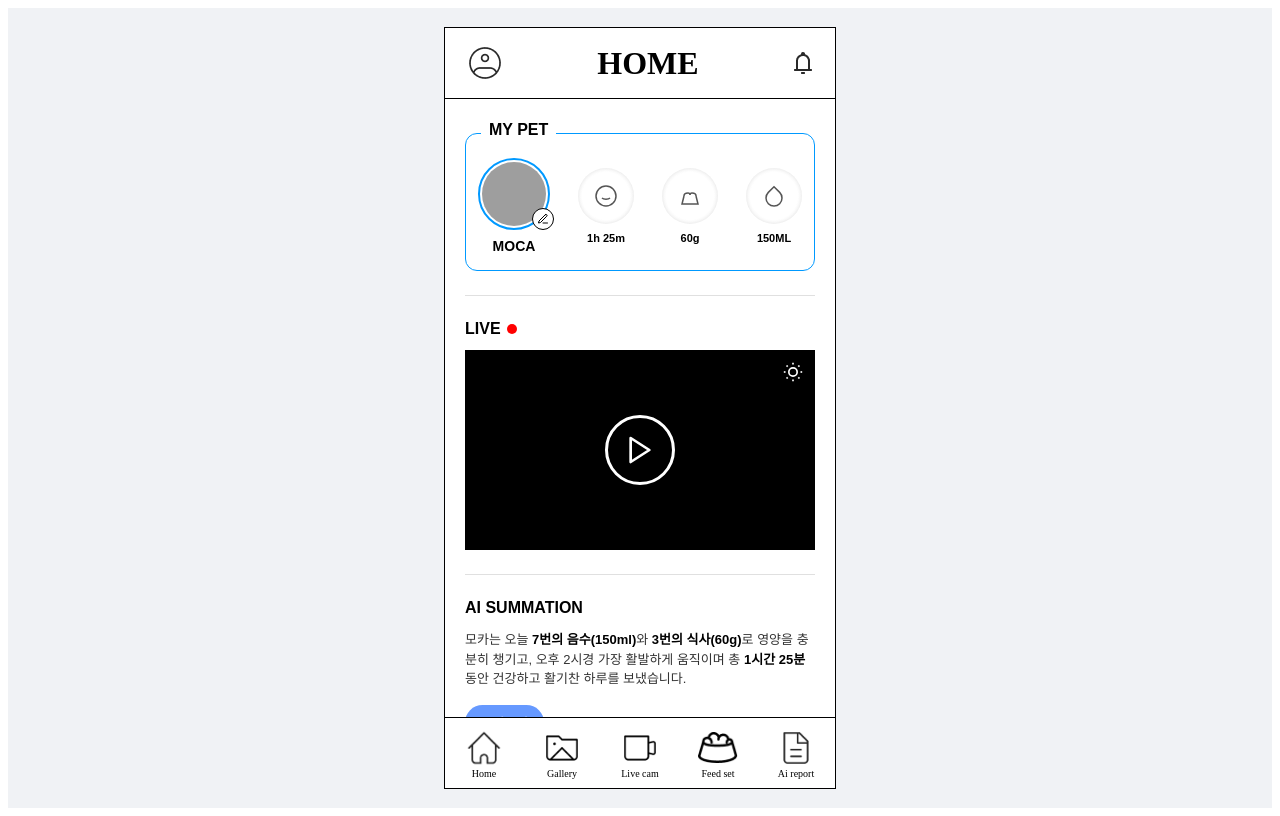
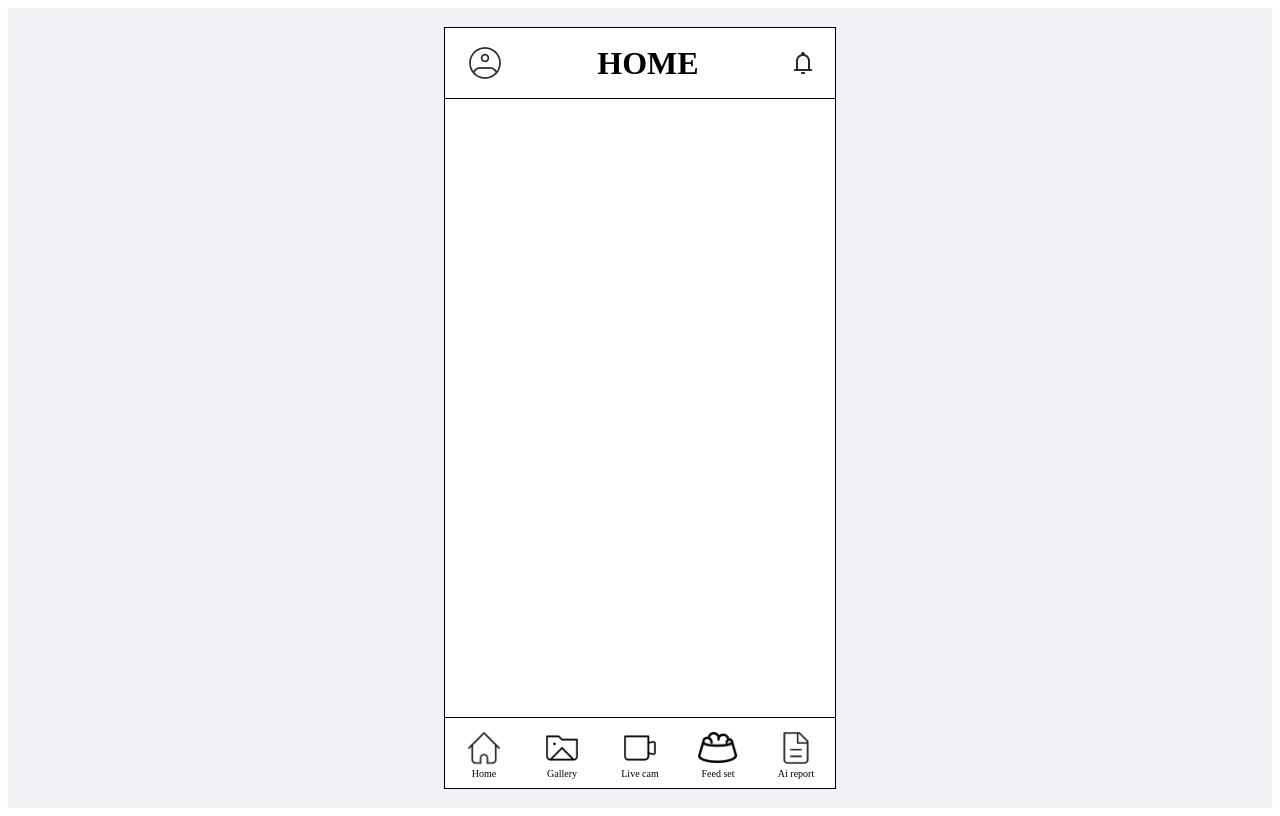
Before and after one commit to ganadiCare/FrontEnd, a React (Vite) app: page /main in a window 1280 px wide. Built offline with nearby package versions, Linux system fonts and the light colour scheme; grey boxes are pictures that could not be loaded; a web font is replaced by a local one.

Commit message:
2026.05.04

```diff
--- a/src/App.tsx
+++ b/src/App.tsx
@@ -30,7 +30,7 @@ function App() {
         <Routes>
           <Route path='/' element = {<StartScreen/>}></Route>
           <Route path='/login' element = {<LoginScreen/>}></Route>
-           <Route path='main' element = {<MainScreen/>}></Route>
+          <Route path='main' element = {<MainScreen/>}></Route>
         </Routes>
 
 
--- a/src/assets/MainScreen.tsx
+++ b/src/assets/MainScreen.tsx
@@ -19,117 +19,7 @@ const MainScreen: React.FC = () => {
         <Header/>
 
         {/* 스크롤 가능한 메인 콘텐츠 영역 */}
-        <main className="main-content">
 
-          {/* MY PET 섹션 */}
-          <section className="my-pet-section">
-            <div className="section-title-box">
-              <span className="box-title">MY PET</span>
-            </div>
-            <div className="my-pet-card">
-
-              {/* 프로필 이미지 & 이름 */}
-              <div className="pet-profile">
-                <div className="profile-img-wrapper">
-                  <img
-                    src="https://images.unsplash.com/photo-1583337130417-3346a1be7dee?auto=format&fit=crop&w=150&q=80"
-                    alt="MOCA"
-                    className="pet-image"
-                  />
-                  <div className="edit-badge">
-                    <svg width="12" height="12" viewBox="0 0 24 24" fill="none" stroke="#000" strokeWidth="2" strokeLinecap="round" strokeLinejoin="round">
-                      <path d="M12 20h9"></path><path d="M16.5 3.5a2.121 2.121 0 0 1 3 3L7 19l-4 1 1-4L16.5 3.5z"></path>
-                    </svg>
-                  </div>
-                </div>
-                <span className="pet-name">MOCA</span>
-              </div>
-
-              {/* 상태 아이콘 1: 활동량 (얼굴) */}
-              <div className="stat-item">
-                <div className="progress-ring">
-                  <svg className="ring-svg" width="56" height="56">
-                    <circle cx="28" cy="28" r="24" stroke="#E5E7EB" strokeWidth="4" fill="none" />
-                    <circle cx="28" cy="28" r="24" stroke="#FF0000" strokeWidth="4" fill="none" strokeDasharray="150" strokeDashoffset="40" strokeLinecap="round" transform="rotate(-90 28 28)" />
-                  </svg>
-                  <div className="ring-inner">
-                    <svg width="24" height="24" viewBox="0 0 24 24" fill="none" stroke="#555" strokeWidth="1.5">
-                      <circle cx="12" cy="12" r="10"></circle><path d="M8 9.05v-.1"></path><path d="M16 9.05v-.1"></path><path d="M16 14c-1.5 1.5-6.5 1.5-8 0"></path>
-                    </svg>
-                  </div>
-                </div>
-                <span className="stat-text">1h 25m</span>
-              </div>
-
-              {/* 상태 아이콘 2: 식사량 (밥그릇) */}
-              <div className="stat-item">
-                <div className="progress-ring">
-                  <svg className="ring-svg" width="56" height="56">
-                    <circle cx="28" cy="28" r="24" stroke="#E5E7EB" strokeWidth="4" fill="none" />
-                    <circle cx="28" cy="28" r="24" stroke="#0099FF" strokeWidth="4" fill="none" strokeDasharray="150" strokeDashoffset="100" strokeLinecap="round" transform="rotate(-90 28 28)" />
-                  </svg>
-                  <div className="ring-inner">
-                     <svg width="24" height="24" viewBox="0 0 24 24" fill="none" stroke="#555" strokeWidth="1.5">
-                      <path d="M6 12l-2 8h16l-2-8"></path><path d="M6 12c0-2 2-3 4-3s2 2 2 2 0-2 2-2 4 1 4 3"></path>
-                    </svg>
-                  </div>
-                </div>
-                <span className="stat-text">60g</span>
-              </div>
-
-              {/* 상태 아이콘 3: 음수량 (물방울) */}
-              <div className="stat-item">
-                <div className="progress-ring">
-                  <svg className="ring-svg" width="56" height="56">
-                    <circle cx="28" cy="28" r="24" stroke="#E5E7EB" strokeWidth="4" fill="none" />
-                    <circle cx="28" cy="28" r="24" stroke="#0099FF" strokeWidth="4" fill="none" strokeDasharray="150" strokeDashoffset="20" strokeLinecap="round" transform="rotate(-90 28 28)" />
-                  </svg>
-                  <div className="ring-inner">
-                     <svg width="24" height="24" viewBox="0 0 24 24" fill="none" stroke="#555" strokeWidth="1.5">
-                      <path d="M12 2.69l5.66 5.66a8 8 0 1 1-11.31 0z"></path>
-                    </svg>
-                  </div>
-                </div>
-                <span className="stat-text">150ML</span>
-              </div>
-
-            </div>
-          </section>
-
-          <hr className="main-divider" />
-
-          {/* LIVE 섹션 */}
-          <section className="live-section">
-            <h3 className="section-heading">LIVE <span className="red-dot"></span></h3>
-            <div className="video-player-box">
-              {/* 우측 상단 태양(밝기) 아이콘 */}
-              <svg className="brightness-icon" width="20" height="20" viewBox="0 0 24 24" fill="none" stroke="#fff" strokeWidth="2">
-                <circle cx="12" cy="12" r="5"></circle><line x1="12" y1="1" x2="12" y2="3"></line><line x1="12" y1="21" x2="12" y2="23"></line><line x1="4.22" y1="4.22" x2="5.64" y2="5.64"></line><line x1="18.36" y1="18.36" x2="19.78" y2="19.78"></line><line x1="1" y1="12" x2="3" y2="12"></line><line x1="21" y1="12" x2="23" y2="12"></line><line x1="4.22" y1="19.78" x2="5.64" y2="18.36"></line><line x1="18.36" y1="5.64" x2="19.78" y2="4.22"></line>
-              </svg>
-              {/* 중앙 재생 버튼 */}
-              <div className="play-button">
-                <svg width="32" height="32" viewBox="0 0 24 24" fill="none" stroke="#fff" strokeWidth="2" strokeLinejoin="round">
-                  <polygon points="5 3 19 12 5 21 5 3"></polygon>
-                </svg>
-              </div>
-            </div>
-          </section>
-
-          <hr className="main-divider" />
-
-          {/* AI SUMMATION 섹션 */}
-          <section className="ai-section">
-            <h3 className="section-heading">AI SUMMATION</h3>
-            <p className="ai-text">
-              모카는 오늘 <strong>7번의 음수(150ml)</strong>와 <strong>3번의 식사(60g)</strong>로 영양을 충분히 챙기고, 오후 2시경 가장 활발하게 움직이며 총 <strong>1시간 25분</strong> 동안 건강하고 활기찬 하루를 보냈습니다.
-            </p>
-            <button className="more-btn">+ 더보기</button>
-          </section>
-          <h4>ㅎㅇ</h4>
-          <h4>ㅎㅇ</h4>
-          <h4>ㅎㅇ</h4>
-          <h4>ㅎㅇ</h4>
-        </main>
 
         {/* 하단 네비게이션 바 */}
         <Bottom/>
```
